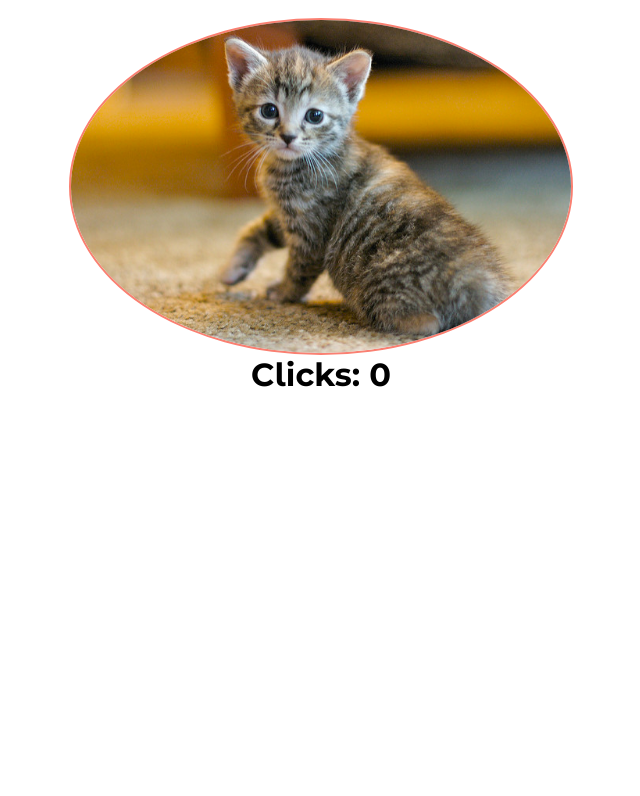
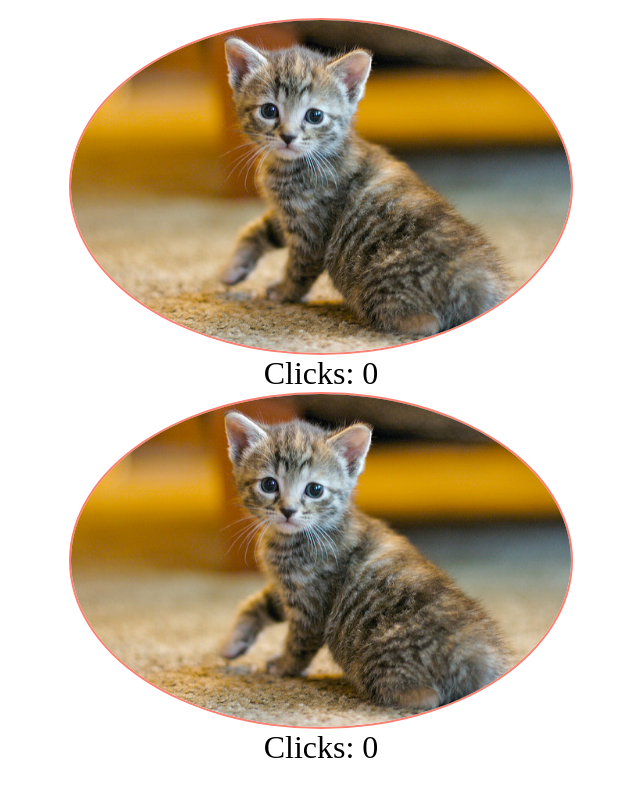
Before and after one commit to APrioriRainbows/cat-clicker, a plain HTML site: page index.html in a window 1280 px wide. Shown: the whole page, without its empty margins (319-959 px from the left). Drawn offline with Linux system fonts and the light colour scheme.

Commit message:
change simple click function over to classes

```diff
--- a/css/styles.css
+++ b/css/styles.css
@@ -14,5 +14,5 @@ body {
     margin: 0 auto;
     text-align: center;
     font-size: 2em;
-    font-family: 'Montserrat Alternates', sans-serif;
+/*    font-family: 'Montserrat Alternates', sans-serif;*/
 }
--- a/index.html
+++ b/index.html
@@ -7,8 +7,6 @@
     <link rel="stylesheet" href="css/styles.css">
   </head>
   <body>
-    <img src="img/cat.jpg" alt="a cat" id="cat" class="button">
-    <section class="counter">Clicks: <span id="click-number">0</span></section>
     <script src="js/main.js"></script>
   </body>
 </html>
--- a/js/main.js
+++ b/js/main.js
@@ -1,7 +1,26 @@
 let cat = document.getElementById('cat');
-const counter = document.getElementById('click-number');
-let count = 0;
+let catBox = document.querySelector('body');
+//let count = 0;
+let cats = [];
 
-cat.onclick = function(){
-    counter.innerText ++;
-};
+class Cat {
+    constructor(name, pic){
+	this.name = name;
+	this.pic = pic;
+	this.count = 0;
+	this.div = document.createElement('div');
+	catBox.appendChild(this.div);
+	this.div.innerHTML = `<img src='${this.pic}' alt='a cat' class='button'><section class="counter">Clicks: <span id="click-number">${this.count}</span></section>`;
+	var self = this;
+	this.div.addEventListener('click', function  click() {
+	    let counter = this.querySelector('#click-number');
+	    self.count ++;
+	    counter.innerText = self.count;
+	})
+    }
+}
+
+let Sheila = new Cat('Sheila','img/cat.jpg');
+let Sasha = new Cat('Sasha', 'img/cat.jpg');
+cats.push(Sheila);
+cats.push(Sasha);
```
